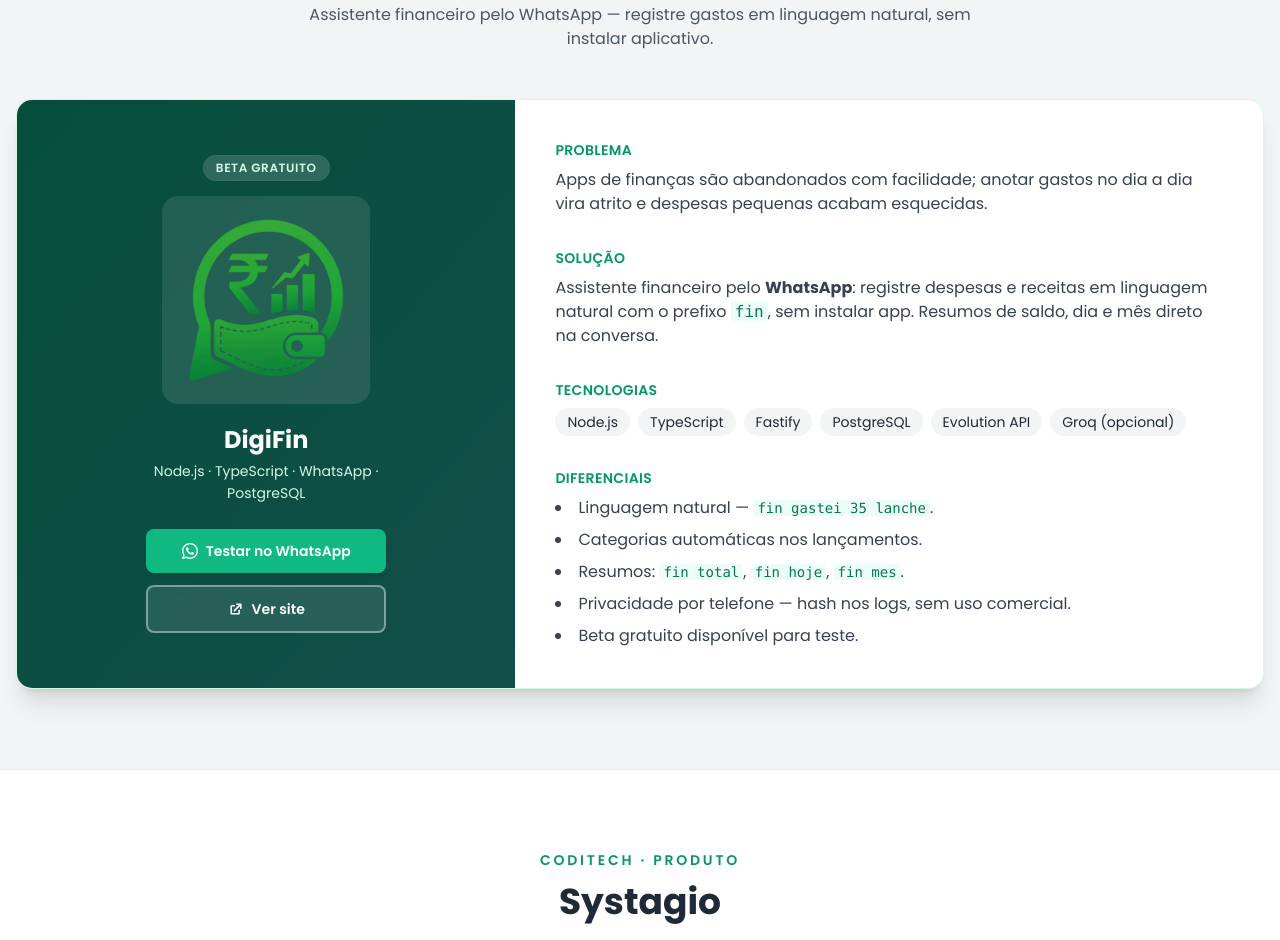
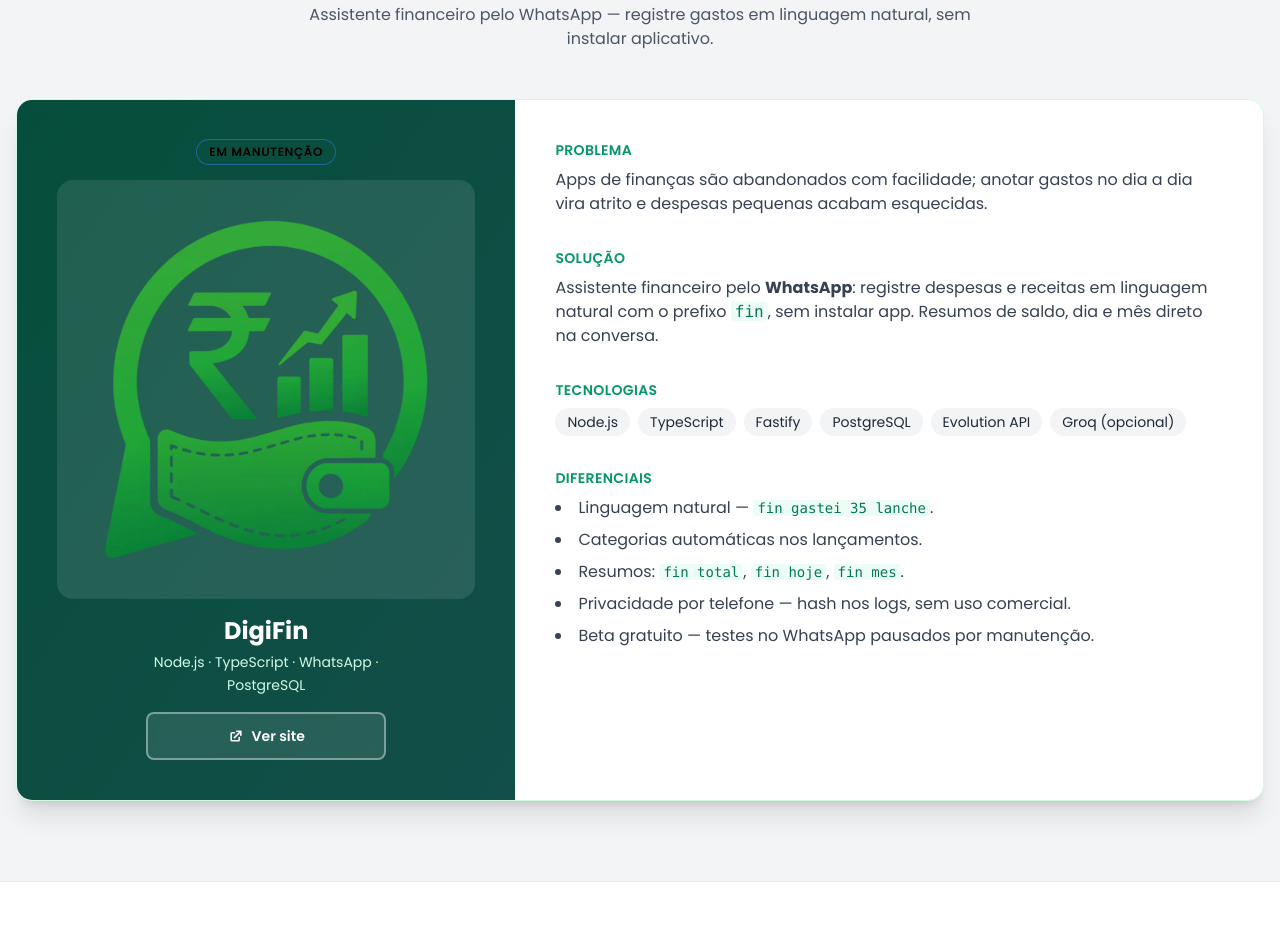
Before and after one commit to robertlindomar/Portfolio, a website: page index.html in a window 1280 px wide. Shown: the part 1766-2706 px from the top of the page. Drawn offline with Linux system fonts and the light colour scheme; files whose address does not match are found by name.

Commit message:
digifin manutencao

```diff
--- a/index.html
+++ b/index.html
@@ -321,11 +321,11 @@
                 <div
                     class="lg:w-2/5 bg-gradient-to-br from-emerald-900 to-teal-900 p-8 sm:p-10 flex flex-col justify-center items-center text-center">
                     <span
-                        class="mb-4 inline-flex items-center rounded-full bg-white/15 px-3 py-1 text-xs font-semibold uppercase tracking-wider text-emerald-100 ring-1 ring-white/20">
-                        Beta gratuito
+                        class="mb-4 inline-flex items-center rounded-full bg-amber-400/25 px-3 py-1 text-xs font-semibold uppercase tracking-wider text-amber-50 ring-1 ring-amber-300/50">
+                        Em manutenção
                     </span>
                     <div
-                        class="mb-5 flex aspect-square w-40 max-w-full items-center justify-center rounded-2xl bg-white/10 p-2 sm:w-48 md:w-52">
+                        class="mb-4 flex aspect-square w-36 max-w-full items-center justify-center rounded-2xl bg-white/10 p-2 sm:w-40">
                         <picture>
                             <source srcset="img/digifin/icon.webp" type="image/webp">
                             <img src="img/digifin/icon.png" alt="Ícone DigiFin"
@@ -334,17 +334,9 @@
                         </picture>
                     </div>
                     <h3 class="text-2xl font-bold text-white mb-1">DigiFin</h3>
-                    <p class="text-emerald-100 text-sm mb-6 max-w-[16rem] leading-relaxed">Node.js · TypeScript · WhatsApp · PostgreSQL</p>
+                    <p class="text-emerald-100 text-sm mb-4 max-w-[16rem] leading-relaxed">Node.js · TypeScript · WhatsApp · PostgreSQL</p>
+
                     <div class="flex w-full max-w-[15rem] flex-col gap-3">
-                        <a href="https://wa.me/556792037331?text=fin%20ajuda"
-                            class="inline-flex w-full items-center justify-center gap-2 rounded-lg bg-emerald-500 px-4 py-3 text-sm font-semibold text-white shadow-md transition hover:bg-emerald-400 focus-visible:outline focus-visible:outline-2 focus-visible:outline-offset-2 focus-visible:outline-white"
-                            target="_blank" rel="noopener noreferrer">
-                            <svg class="h-4 w-4 shrink-0" fill="currentColor" viewBox="0 0 24 24" aria-hidden="true">
-                                <path
-                                    d="M17.472 14.382c-.297-.149-1.758-.867-2.03-.967-.273-.099-.471-.148-.67.15-.197.297-.767.966-.94 1.164-.173.199-.347.223-.644.075-.297-.15-1.255-.463-2.39-1.475-.883-.788-1.48-1.761-1.653-2.059-.173-.297-.018-.458.13-.606.134-.133.298-.347.446-.52.149-.174.198-.298.298-.497.099-.198.05-.371-.025-.52-.075-.149-.669-1.612-.916-2.207-.242-.579-.487-.5-.669-.51-.173-.008-.371-.01-.57-.01-.198 0-.52.074-.792.372-.272.297-1.04 1.016-1.04 2.479 0 1.462 1.065 2.875 1.213 3.074.149.198 2.096 3.2 5.077 4.487.709.306 1.262.489 1.694.625.712.227 1.36.195 1.871.118.571-.085 1.758-.719 2.006-1.413.248-.694.248-1.289.173-1.413-.074-.124-.272-.198-.57-.347m-5.421 7.403h-.004a9.87 9.87 0 01-5.031-1.378l-.361-.214-3.741.982.998-3.648-.235-.374a9.86 9.86 0 01-1.51-5.26c.001-5.45 4.436-9.884 9.888-9.884 2.64 0 5.122 1.03 6.988 2.898a9.825 9.825 0 012.893 6.994c-.003 5.45-4.437 9.884-9.885 9.884m8.413-18.297A11.815 11.815 0 0012.05 0C5.495 0 .16 5.335.157 11.892c0 2.096.547 4.142 1.588 5.945L.057 24l6.305-1.654a11.882 11.882 0 005.683 1.448h.005c6.554 0 11.89-5.335 11.893-11.893a11.821 11.821 0 00-3.48-8.413z" />
-                            </svg>
-                            Testar no WhatsApp
-                        </a>
                         <a href="https://digifin.robertlindomar.dev"
                             class="inline-flex w-full items-center justify-center gap-2 rounded-lg border-2 border-white/40 bg-white/10 px-4 py-3 text-sm font-semibold text-white backdrop-blur-sm transition hover:border-white/60 hover:bg-white/20 focus-visible:outline focus-visible:outline-2 focus-visible:outline-offset-2 focus-visible:outline-white"
                             target="_blank" rel="noopener noreferrer">
@@ -395,7 +387,7 @@
                                 <code class="text-emerald-700 bg-emerald-50 px-1 rounded text-sm">fin hoje</code>,
                                 <code class="text-emerald-700 bg-emerald-50 px-1 rounded text-sm">fin mes</code>.</li>
                             <li>Privacidade por telefone — hash nos logs, sem uso comercial.</li>
-                            <li>Beta gratuito disponível para teste.</li>
+                            <li>Beta gratuito — testes no WhatsApp pausados por manutenção.</li>
                         </ul>
                     </div>
                 </div>
```
